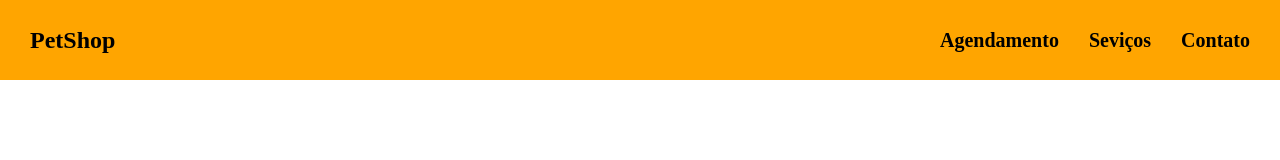
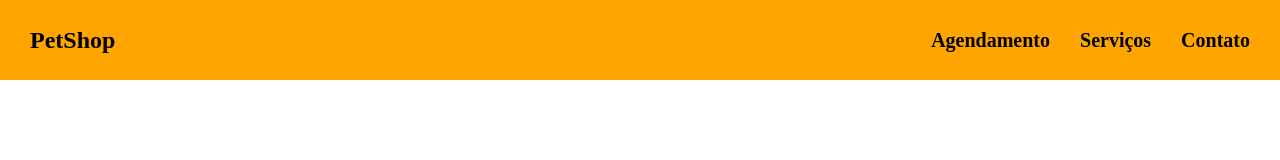
Before and after one commit to igortaquary/petshop-frontend, a React (Create React App) app: page / in a window 1280 px wide. Shown: the top 160 px of the page. Built offline with nearby package versions, Linux system fonts and the light colour scheme.

Commit message:
Commit de verdade

```diff
--- a/src/components/Header/index.tsx
+++ b/src/components/Header/index.tsx
@@ -1,5 +1,5 @@
 import React from 'react';
-import {Container, Menu} from './styles';
+import { Container, Menu } from './styles';
 
 const Header = () => {
   return (
@@ -12,7 +12,7 @@
             <a href='/'>Agendamento</a>
           </li>
           <li>
-            <a href='/'>Seviços</a>
+            <a href='/'>Serviços</a>
           </li>
           <li>
             <a href='/'>Contato</a>
```
Also changed, not shown: 1 other file (tests, documents, lock files or other folders).
